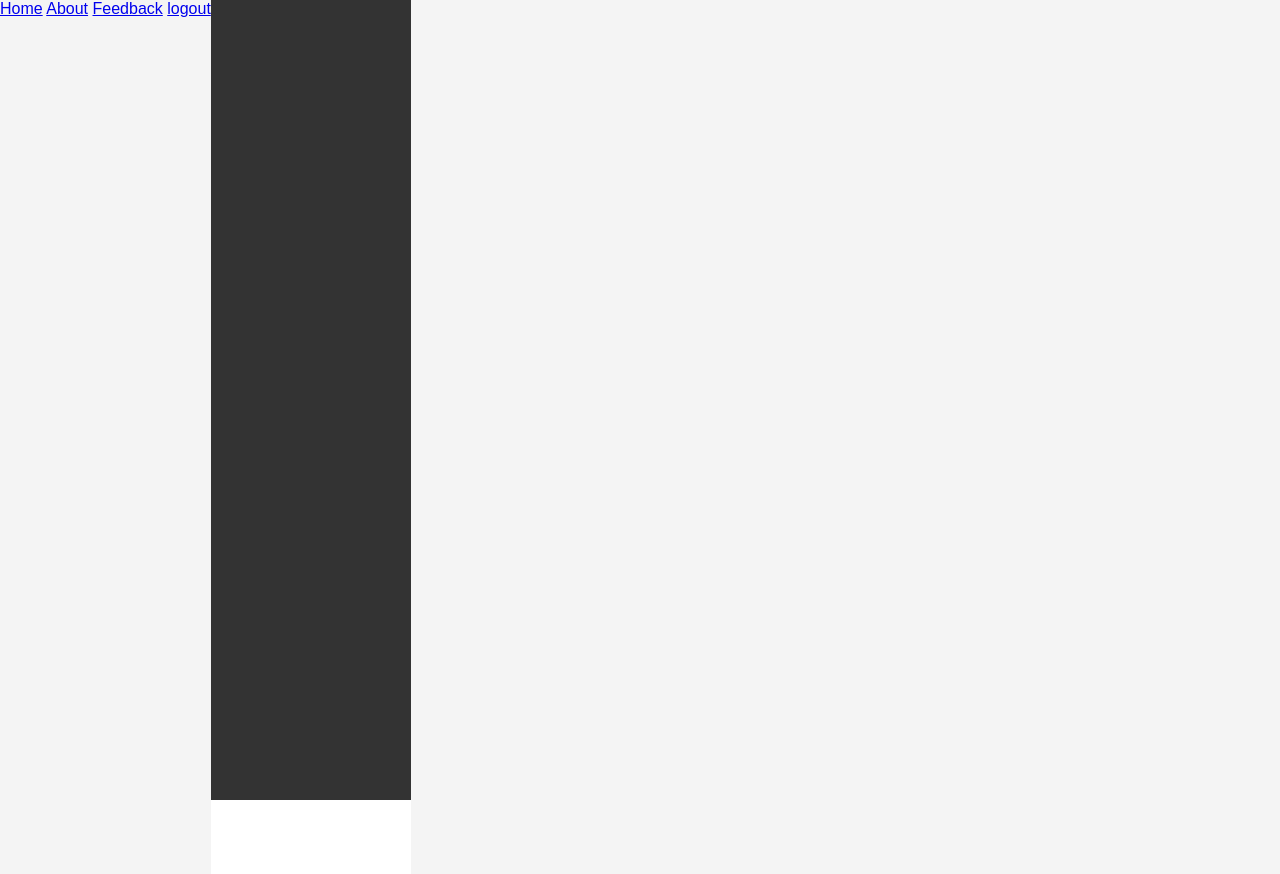
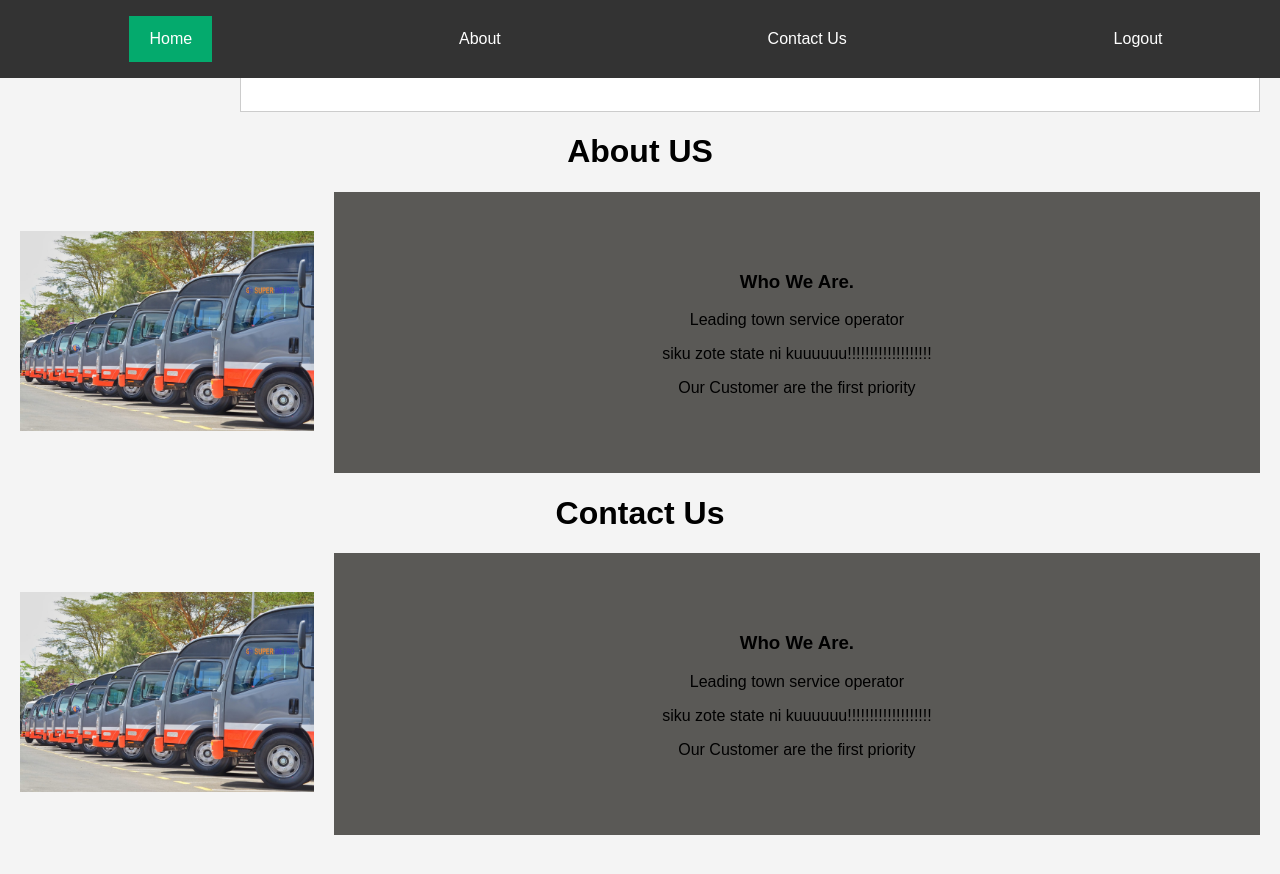
Before and after one commit to IanNjeru17/Route-111, a website: page html/home.html in a window 1280 px wide. Drawn offline with Linux system fonts and the light colour scheme; no server answers.

Commit message:
progress

```diff
--- a/css/home.css
+++ b/css/home.css
@@ -1,4 +1,4 @@
-/* body {
+/* /* body {
     font-family: Arial, sans-serif;
     margin: 0;
     padding: 0;
@@ -8,23 +8,31 @@
     background-color: #323a7a;
     color: #333;
   }
+*/
+body {
+    font-family: Arial, sans-serif;
+    margin: 0;
+    padding: 0;
+    background-color: #f4f4f4;
+}
 
 .navbar {
-    overflow: hidden;
-    background-color: #8a4848;
+    display: flex;
+    justify-content: space-around;
+    background-color: #333;
+    padding: 1em;
+    position: fixed;
+    width: 100%;
+    top: 0;
+    z-index: 1000; /* Ensure the navbar is above other content */
 }
 
 .navbar a {
-    float: left;
-    display: block;
-    color: #f2f2f2;
+    color: white;
+    text-decoration: none;
+    padding: 14px 20px;
     text-align: center;
-    padding: 14px 16px;
-    text-decoration: none;
-    margin-left: 100px;
-
 }
-
 
 .navbar a:hover {
     background-color: #ddd;
@@ -32,99 +40,80 @@
 }
 
 .navbar a.active {
-    background-color: #432dc0;
+    background-color: #04AA6D;
     color: white;
 }
 
-.content {
-    padding: 10px;
-
-} */
-/* General styles */
-
-body {
-    font-family: Arial, sans-serif;
-    margin: 0;
-    padding: 0;
-    background-color: #f4f4f4;
+#container {
     display: flex;
-    height: 100vh;
+    margin: 70px 20px 20px 20px;
 }
 
-.container {
-    display: flex;
-    width: 100%;
-}
-
-/* Sidebar styles */
 #busesSideBar {
+    width: 200px;
     list-style-type: none;
     padding: 0;
-    margin: 0;
-    width: 200px;
-    background-color: #333;
-    overflow-y: auto;
-    height: 100vh;
 }
 
 #busesSideBar li {
-    padding: 15px;
+    background-color: #04AA6D;
     color: white;
+    padding: 10px;
+    margin-bottom: 5px;
     cursor: pointer;
-    border-bottom: 1px solid #444;
 }
 
 #busesSideBar li:hover {
-    background-color: #575757;
+    background-color: #ddd;
+    color: black;
 }
 
-/* Bus details styles */
 #buses-info {
-    flex: 1;
+    flex-grow: 1;
     padding: 20px;
     background-color: white;
-    overflow-y: auto;
-    height: 100vh;
+    border: 1px solid #ccc;
+    margin-left: 20px;
 }
 
 #buses-info img {
-    max-width: 100%;
-    height: auto;
-    margin-bottom: 20px;
+    max-width: 50%;
+    height: 40%;
 }
 
-#buses-info h2 {
-    color: #333;
-    margin-top: 0;
-}
-
-#buses-info p {
-    color: #555;
-    margin: 10px 0;
-}
-
-/* Buy ticket button styles */
 #buy-ticket {
-    display: inline-block;
-    padding: 10px 20px;
-    font-size: 16px;
+    display: block;
+    padding: 10px;
+    margin-top: 10px;
+    background-color: #04AA6D;
     color: white;
-    background-color: #28a745;
     border: none;
-    border-radius: 5px;
     cursor: pointer;
-    margin-top: 20px;
-}
-
-#buy-ticket.sold-out {
-    background-color: #dc3545;
-    cursor: not-allowed;
 }
 
 #buy-ticket:hover {
-    background-color: #218838;
+    background-color: #ddd;
+    color: black;
 }
 
-#buy-ticket.sold-out:hover {
-    background-color: #c82333;
+.descript {
+    background-color: rgb(90, 89, 86);
+    text-align: center;
+    padding: 60px;
+    flex: 1;
 }
+
+#about-us {
+    text-align: center;
+}
+
+.style {
+    display: flex;
+    margin: 20px;
+    align-items: center;
+    justify-content: space-between;
+}
+
+.about-image {
+    margin-right: 20px;
+}
--- a/html/home.html
+++ b/html/home.html
@@ -7,16 +7,51 @@
     <link rel="stylesheet" href="/css/home.css">
 </head>
 <body>
-    <div class="navbar">
-        <a href="/html/home.html" class="active">Home</a>
-        <a href="/html/about.html">About</a>
-        <a href="/html/logout.html">Feedback</a>
-        <a href="/html/logout.html">logout</a>
-    </div>
-    <div id="contaier">
+    <header>
+        <div class="navbar">
+            <a href="/html/home.html" class="active">Home</a>
+            <a href="#about-us">About</a>
+            <a href="#contact">Contact Us</a>
+            <a href="/html/logout.html">Logout</a> <!-- Standardized the casing of "Logout" -->
+        </div>
+    </header>
+    <div id="container">
         <ul id="busesSideBar"></ul>
         <div id="buses-info"></div>
     </div>
+    <div class="container-fluid" id="about-us">
+        <div class="text-center1">
+            <h1>About US</h1>
+        </div>
+        <div class="style">
+            <div class="about-image">
+                <img src="/images/metrobus5.jpeg" alt="men at work" height="200px">
+            </div>
+            <div class="descript">
+                <h3>Who We Are.</h3>
+                <p>Leading town service operator</p>
+                <p>siku zote state ni kuuuuuu!!!!!!!!!!!!!!!!!!!</p>
+                <p>Our Customer are the first priority</p>
+            </div>
+        </div>
+    </div>
+    <div id="about-us">
+      <div class="text-center1">
+          <h1>Contact Us</h1>
+      </div>
+      <div class="style">
+          <div class="about-image">
+              <img src="/images/metrobus5.jpeg" alt="men at work" height="200px">
+          </div>
+          <div class="descript">
+              <h3>Who We Are.</h3>
+              <p>Leading town service operator</p>
+              <p>siku zote state ni kuuuuuu!!!!!!!!!!!!!!!!!!!</p>
+              <p>Our Customer are the first priority</p>
+          </div>
+      </div>
+  </div>
+
     <script src="/js/home.js"></script>
 </body>
 </html>
--- a/js/home.js
+++ b/js/home.js
@@ -14,7 +14,7 @@ function displayBusesMenu(buses) {
     busesUl.innerHTML = ""; // Clear any existing item
     buses.forEach((busList) => {
         const li = document.createElement("li");
-        li.className = "bus item";
+        li.className = "bus-item"; // madrista
         li.innerText = busList.reg;
         li.addEventListener("click", () => displayBusesDetails(busList));
         busesUl.appendChild(li);
--- a/js/index.js
+++ b/js/index.js
@@ -12,7 +12,7 @@ document.getElementById('loginForm').addEventListener('submit', function(event)
 
             if (user) {
                 document.getElementById('loginMessage').textContent = 'Login successful!';
-                window.location.href = 'html/home.html';
+                window.location.href = '/html/home.html';
             } else {
                 document.getElementById('loginMessage').textContent = 'Invalid username or password.';
             }
```
Also changed, not shown: html/about.html (deleted, +0 -16 lines), html/feedback.html (deleted), html/logout.html (deleted).
